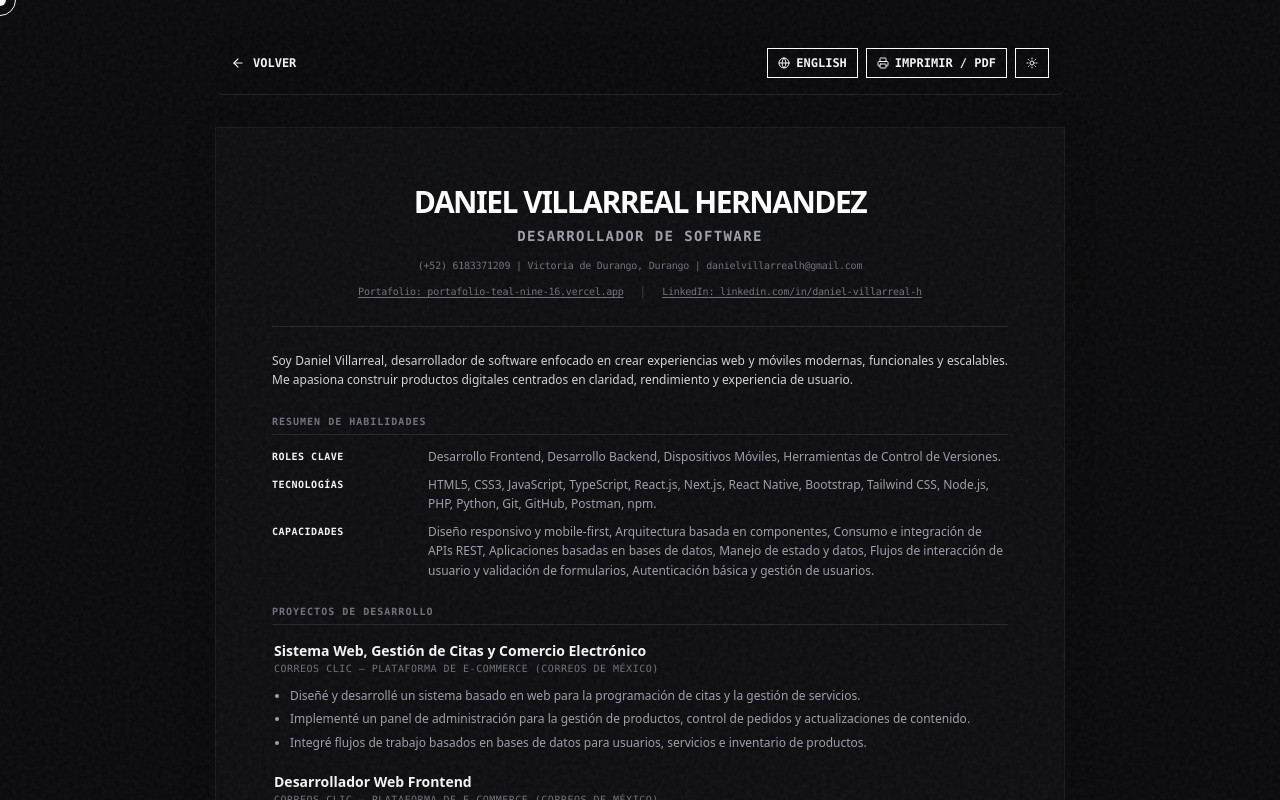
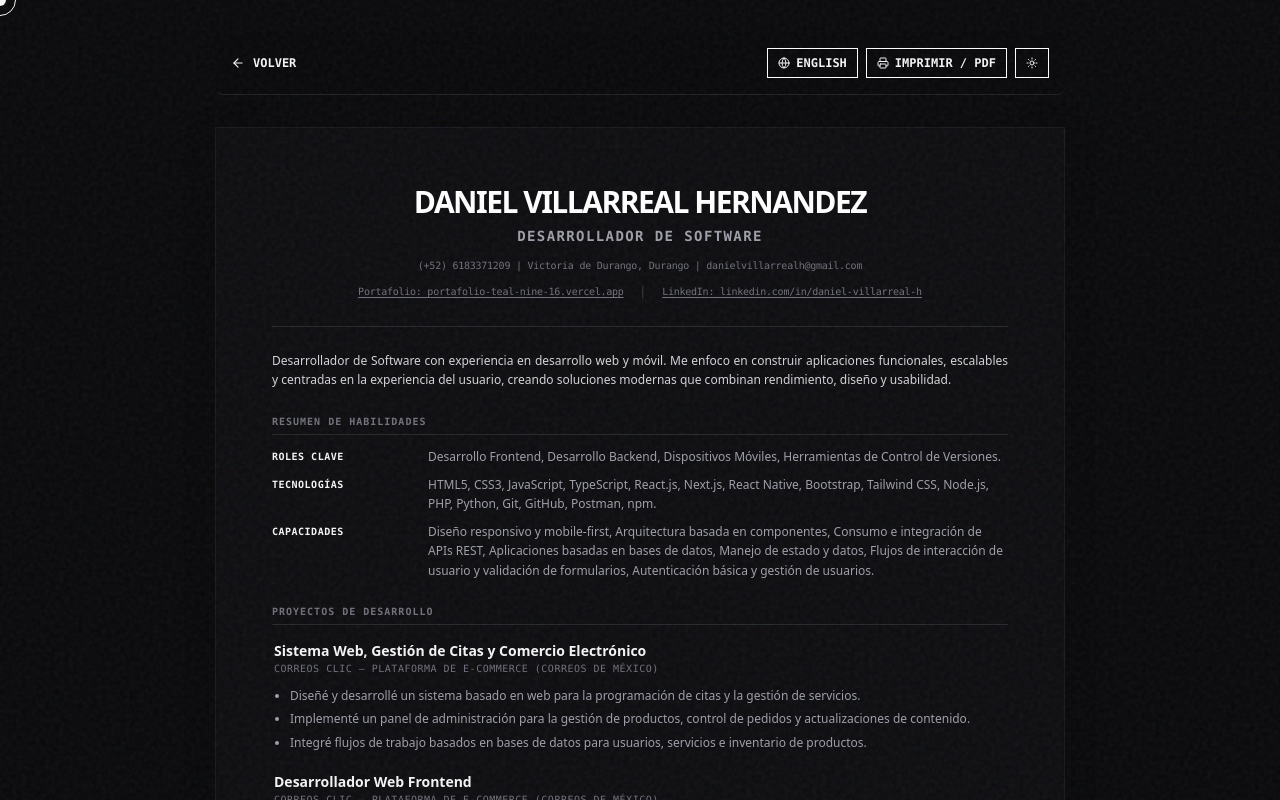
Before and after one commit to Dandanieldan/portafolio, a Next.js app: page /cv in a window 1280 px wide. Shown: the top 800 px of the page. Built offline with nearby package versions, Linux system fonts and the light colour scheme.

Commit message:
revert: restore original cv profile text, keep new bio only in portfolio about section

```diff
--- a/app/cv/page.tsx
+++ b/app/cv/page.tsx
@@ -11,7 +11,7 @@ const cvData = {
     title: "DANIEL VILLARREAL HERNANDEZ",
     subtitle: "DESARROLLADOR DE SOFTWARE",
     contact: "(+52) 6183371209 | Victoria de Durango, Durango | danielvillarrealh@gmail.com",
-    profile: "Soy Daniel Villarreal, desarrollador de software enfocado en crear experiencias web y móviles modernas, funcionales y escalables. Me apasiona construir productos digitales centrados en claridad, rendimiento y experiencia de usuario.",
+    profile: "Desarrollador de Software con experiencia en desarrollo web y móvil. Me enfoco en construir aplicaciones funcionales, escalables y centradas en la experiencia del usuario, creando soluciones modernas que combinan rendimiento, diseño y usabilidad.",
     skillsTitle: "RESUMEN DE HABILIDADES",
     skills: [
       { name: "Roles Clave", desc: "Desarrollo Frontend, Desarrollo Backend, Dispositivos Móviles, Herramientas de Control de Versiones." },
@@ -114,7 +114,7 @@ const cvData = {
     title: "DANIEL VILLARREAL HERNANDEZ",
     subtitle: "SOFTWARE DEVELOPER",
     contact: "(+52) 6183371209 | Victoria de Durango, Durango | danielvillarrealh@gmail.com",
-    profile: "I'm Daniel Villarreal, a software developer focused on building modern, functional, and scalable web and mobile experiences. I'm passionate about crafting digital products centered on clarity, performance, and user experience.",
+    profile: "Software Developer with experience in web and mobile development. Focused on building functional, scalable, and user-centered applications, creating modern solutions that combine performance, design, and usability.",
     skillsTitle: "SKILLS SUMMARY",
     skills: [
       { name: "Core Roles", desc: "Frontend Development, Backend Development, Mobile, Version Control Tools." },
```
